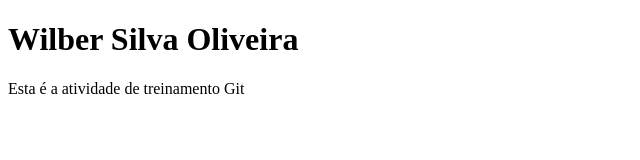
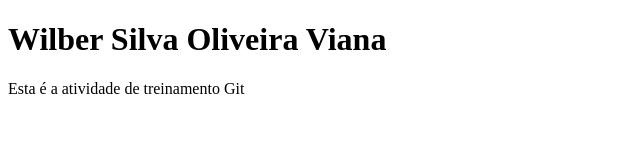
Before and after one commit to wilsilva10/treino-git, a plain HTML site: page Index.html in a window 1280 px wide. Shown: the whole page, without its empty margins (0-640 px from the left). Drawn offline with Linux system fonts and the light colour scheme.

Commit message:
atualização index

```diff
--- a/Index.html
+++ b/Index.html
@@ -6,7 +6,7 @@
 </head>
 <body>
 
-<h1>Wilber Silva Oliveira</h1>
+<h1>Wilber Silva Oliveira Viana</h1>
 <p>Esta é a atividade de treinamento Git</p>
 
 </body>
```
